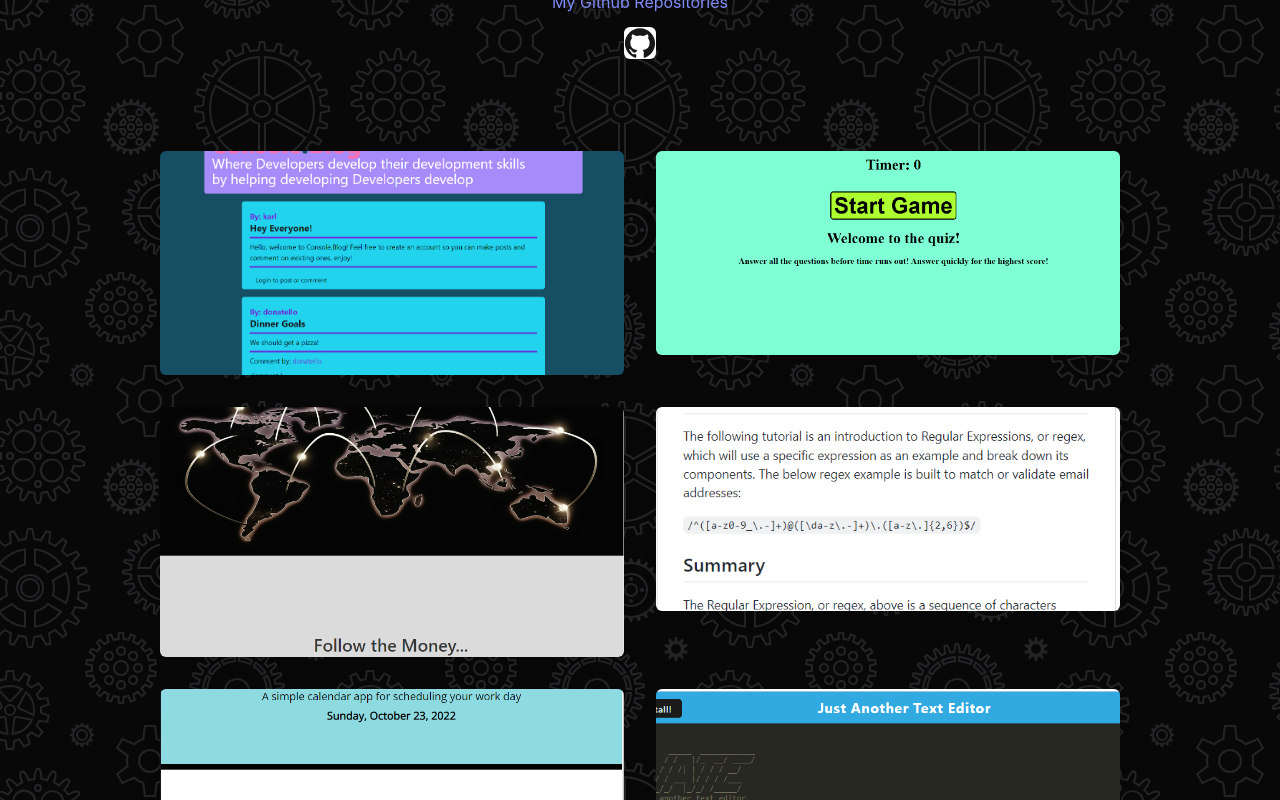
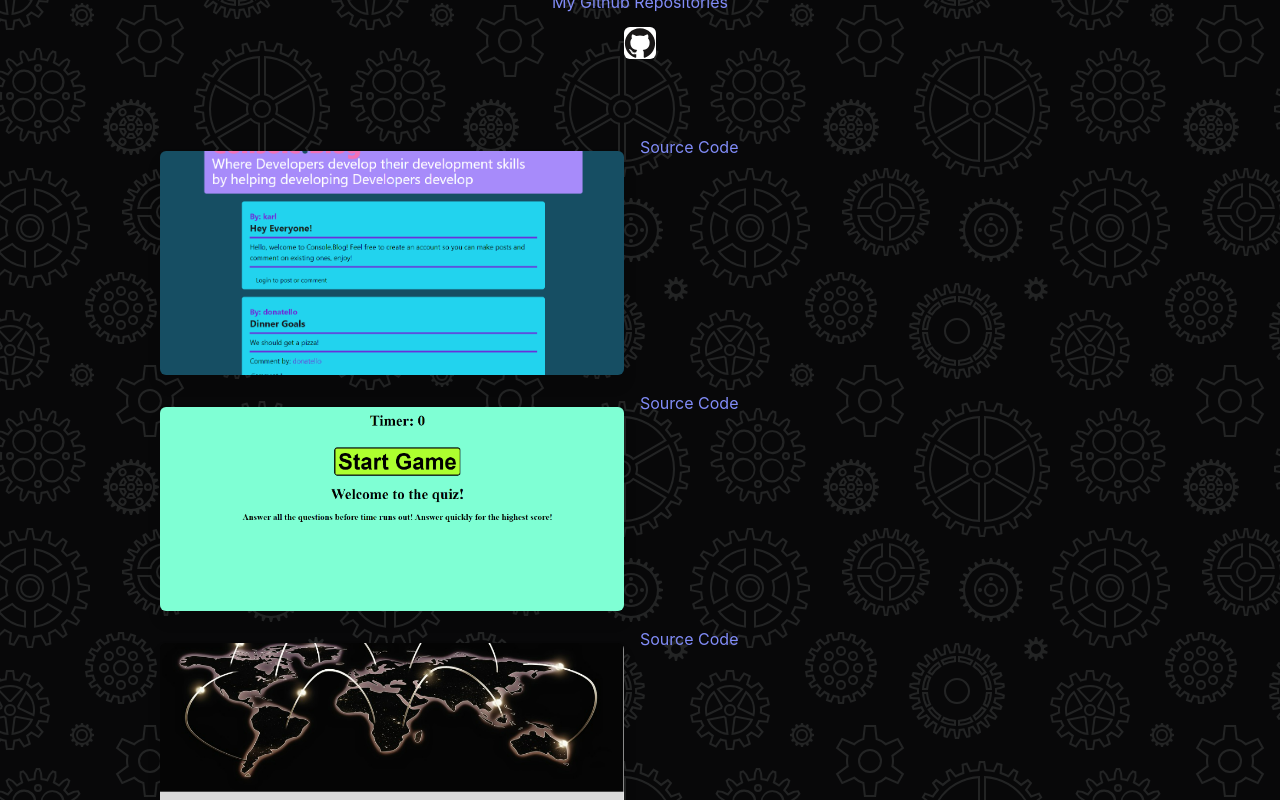
Before and after one commit to KarlOL82/react-portfolio, a React (Create React App) app: page / in a window 1280 px wide. Shown: the part 720-1520 px from the top of the page. Built offline with nearby package versions, Linux system fonts and the light colour scheme.

Commit message:
adding links to individual project repos

```diff
--- a/src/components/Projects.js
+++ b/src/components/Projects.js
@@ -40,8 +40,9 @@ export default function Projects() {
           </a>
         </div>
 
-        <div className="flex flex-wrap -m-4">
+        <div className="flex col-2 flex-wrap -m-4">
           {projects.map((project) => (
+            <>
             <a
               href={project.link}
               key={project.image}
@@ -66,6 +67,8 @@ export default function Projects() {
                 </div>
               </div>
             </a>
+              <a className="flex text-indigo-400" href={project.repo}>Source Code</a>
+            </>
           ))}
         </div>
       </div>
--- a/src/data.js
+++ b/src/data.js
@@ -23,6 +23,7 @@ export const projects = [
       "An online blog site for devs to learn from their peers and share their knowledge of the industry.",
     image: consoleBlog,
     link: "https://crimson-badger.herokuapp.com/",
+    repo: "https://github.com/KarlOL82/techBlog"
   },
   {
     title: "Code Quiz",
```
